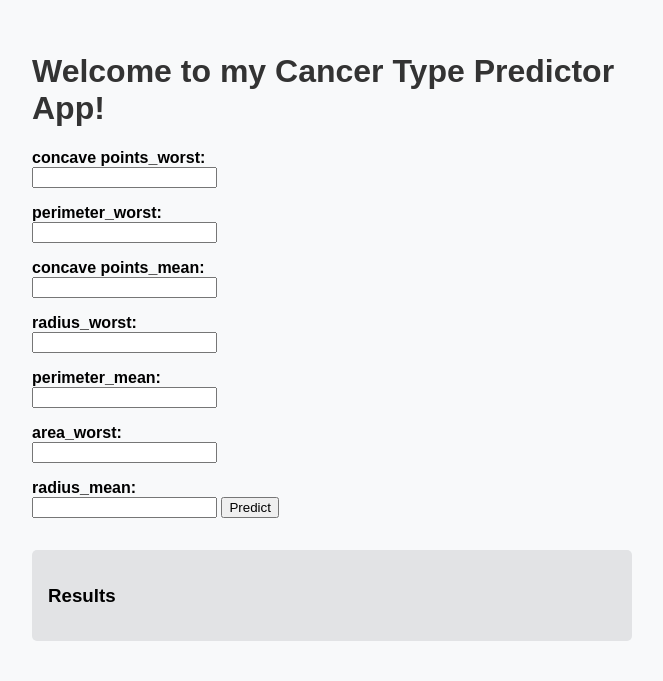
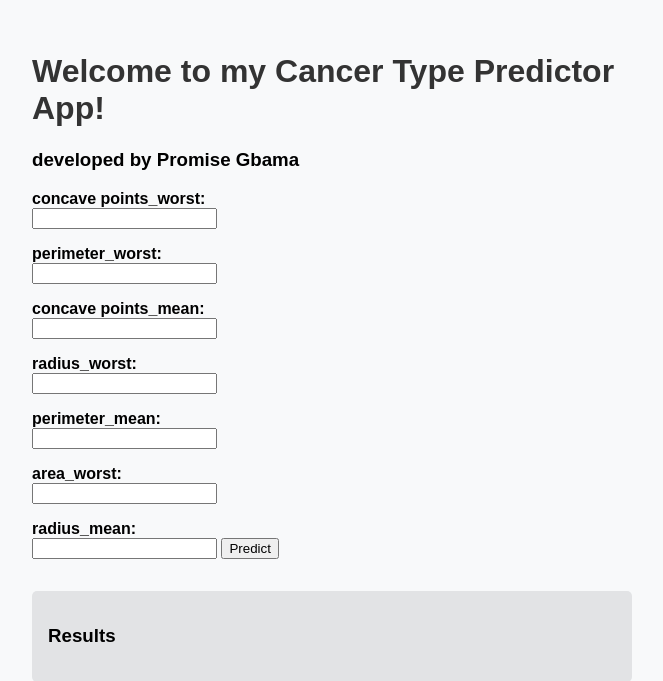
Before and after one commit to promisegbama/cancer-predictor, a Flask app: page / in a window 1280 px wide. Shown: the top 681 px of the page, without its empty margins (308-971 px from the left). Run offline with Flask 3, Linux system fonts and the light colour scheme; parts of the project's set-up code (start-up, migrations or seed data) failed here and were passed over.

Commit message:
Updated Index

```diff
--- a/templates/index.html
+++ b/templates/index.html
@@ -7,6 +7,7 @@
   <body>
     <div class="container">
       <h1>Welcome to my Cancer Type Predictor App!</h1>
+      <h3>developed by Promise Gbama</h3>
       <form action="{{ url_for('predict') }}" method="POST">
         <div class="form-row">
           <div class="form-column">
```
